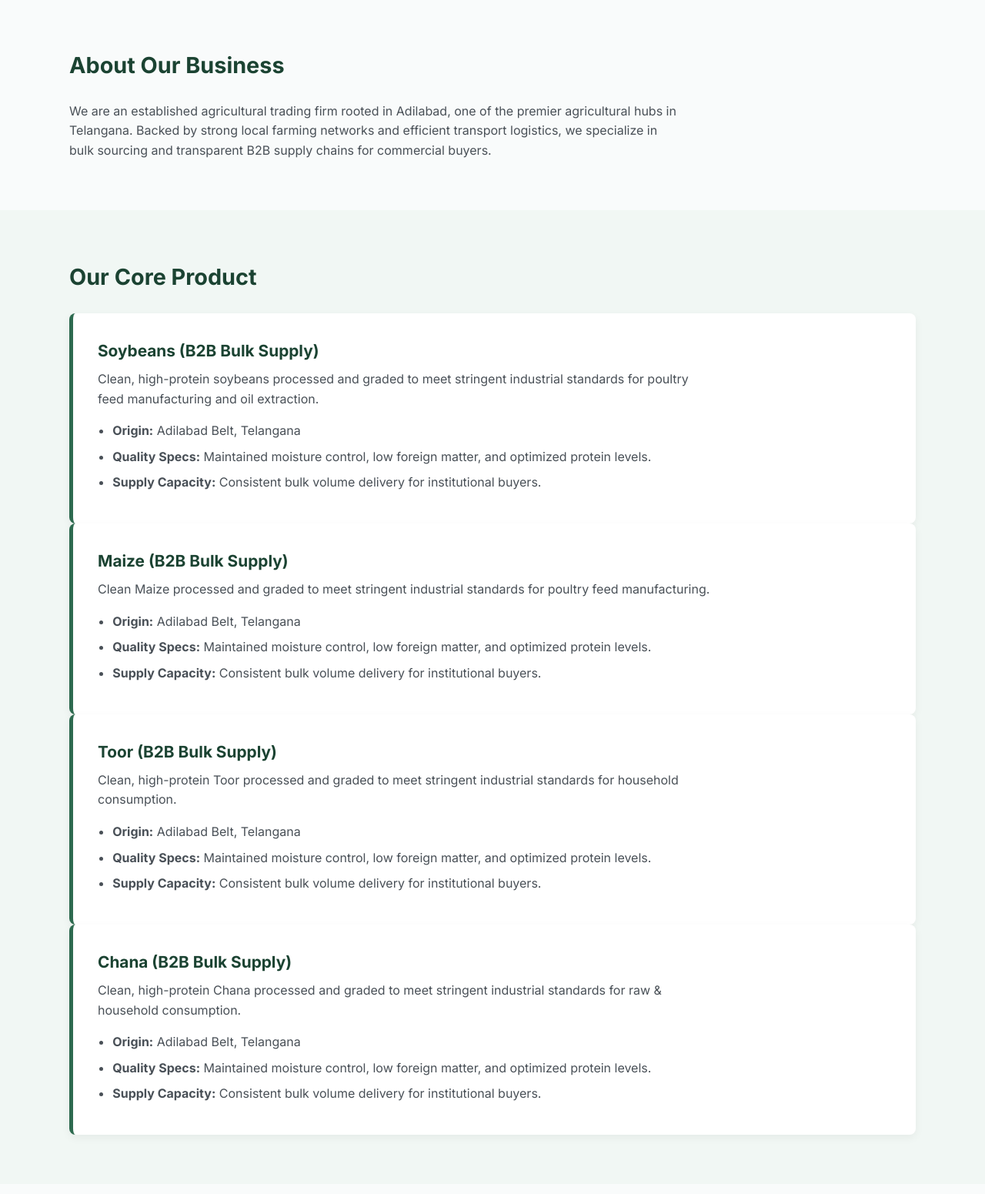
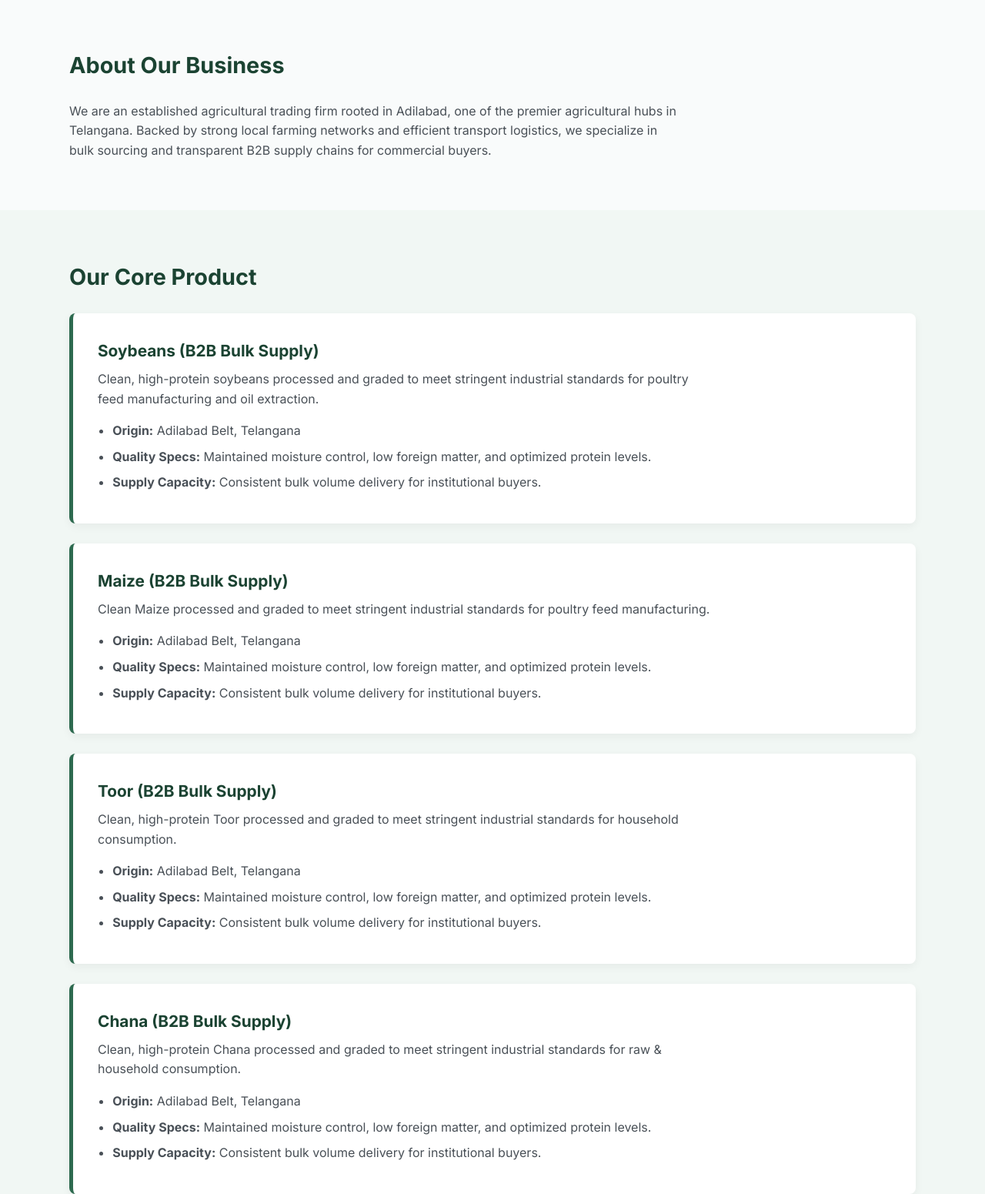
Before and after one commit to uttamkisanbhandar/agritrade, a plain HTML site: page index.html in a window 1280 px wide. Shown: the part 549-2100 px from the top of the page at 77% size. Drawn offline with Linux system fonts and the light colour scheme.

Commit message:
Update index.html

```diff
--- a/index.html
+++ b/index.html
@@ -51,7 +51,7 @@
                     <li><strong>Supply Capacity:</strong> Consistent bulk volume delivery for institutional buyers.</li>
                 </ul>
             </div>
-<div><ul></ul></div>
+<div><br><ul></ul></div>
             <div class="product-card">
                 <h4>Maize (B2B Bulk Supply)</h4>
                 <p>Clean Maize processed and graded to meet stringent industrial standards for poultry feed manufacturing.</p>
@@ -61,7 +61,7 @@
                     <li><strong>Supply Capacity:</strong> Consistent bulk volume delivery for institutional buyers.</li>
                 </ul>
             </div>
-<div><ul></ul></div>
+<div><br><ul></ul></div>
             <div class="product-card">
                 <h4>Toor (B2B Bulk Supply)</h4>
                 <p>Clean, high-protein Toor processed and graded to meet stringent industrial standards for household consumption.</p>
@@ -71,7 +71,7 @@
                     <li><strong>Supply Capacity:</strong> Consistent bulk volume delivery for institutional buyers.</li>
                 </ul>
             </div>
-<div><ul></ul></div>
+<div><br><ul></ul></div>
             <div class="product-card">
                 <h4>Chana (B2B Bulk Supply)</h4>
                 <p>Clean, high-protein Chana processed and graded to meet stringent industrial standards for raw & household consumption.</p>
```
